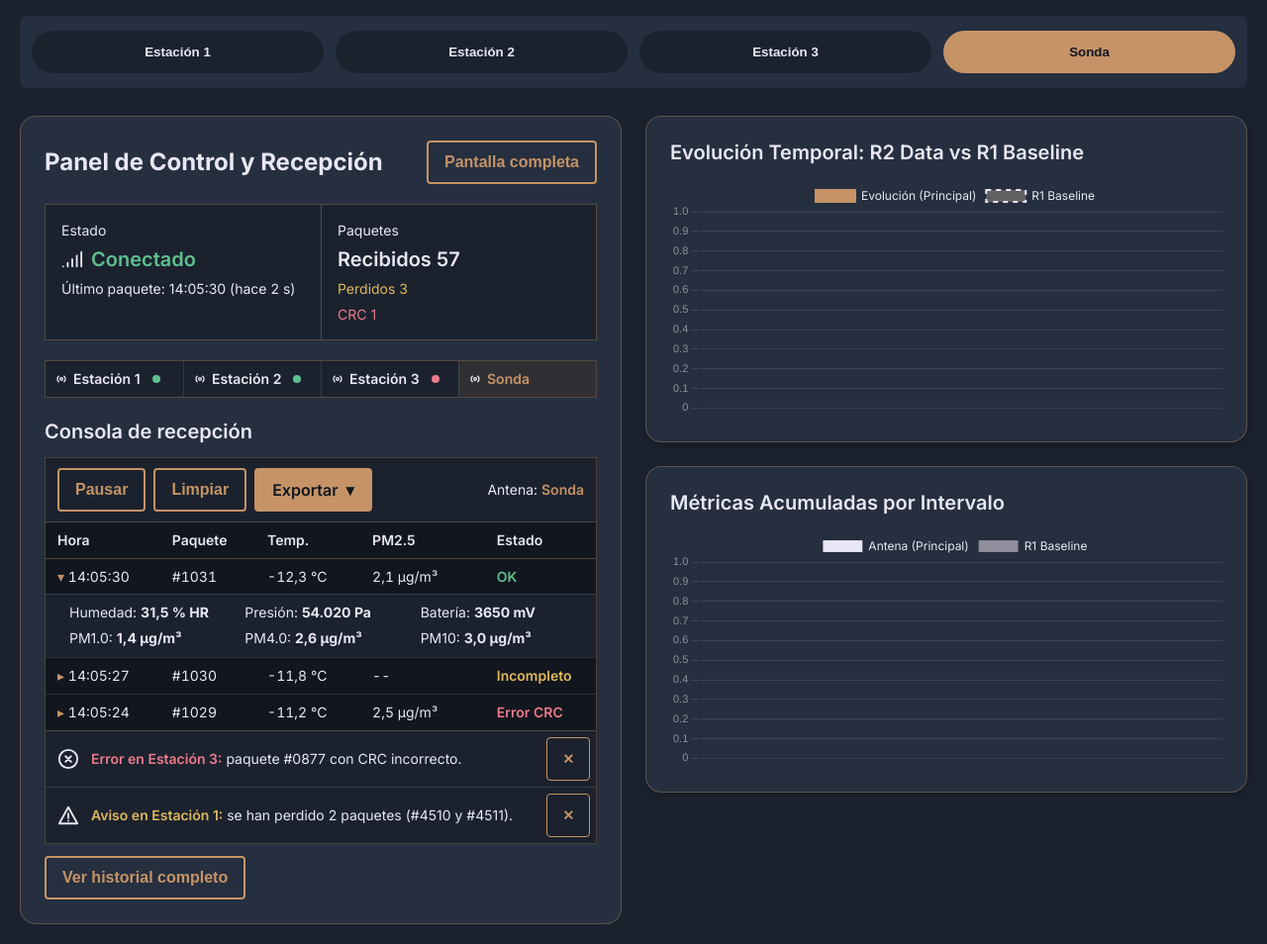
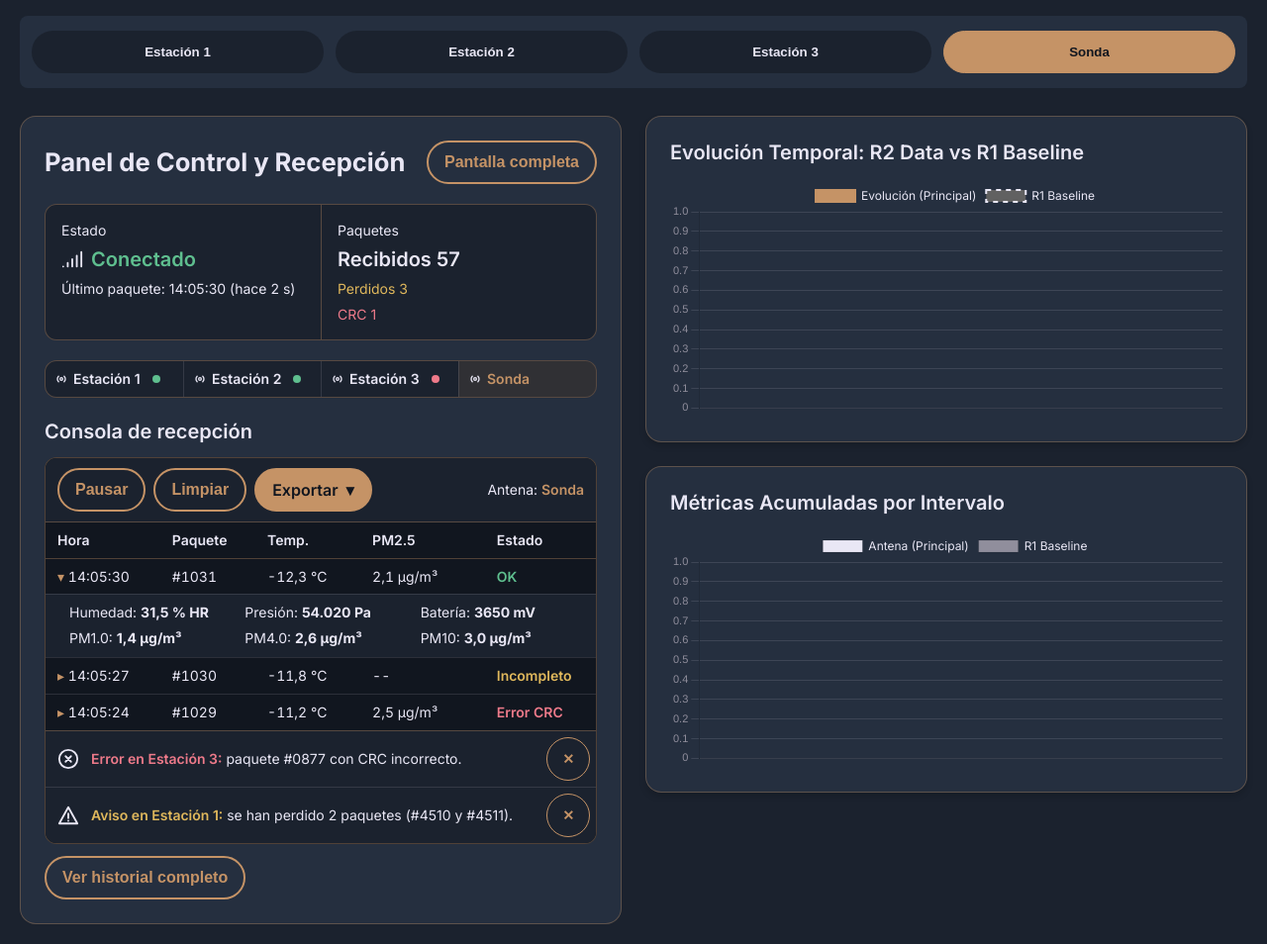
Before and after one commit to aagagu1/Proyecto-Zenith, a PHP site: page / in a window 1280 px wide. Shown: the part 113-1067 px from the top of the page at 99% size. Run offline with PHP 8.4, Linux system fonts and the light colour scheme.

Commit message:
Adapta botones y tarjetas interiores a guia de estilos

```diff
--- a/styles.css
+++ b/styles.css
@@ -256,7 +256,7 @@ nav {
 }
 
 .panel h2 {
-    font-size: 150%;
+    font-size: 160%;
     font-weight: 700;
 }
 
@@ -296,10 +296,18 @@ nav {
 
 .estado-barra,
 .nodos-barra,
+.fila-detalle,
 .barra-acciones,
-.fila-detalle,
 .avisos {
     background: var(--bg);
+}
+
+.barra-acciones {
+    border-radius: 11px 11px 0 0;
+}
+
+.avisos {
+    border-radius: 0 0 11px 11px;
 }
 
 .consola-caja {
@@ -311,6 +319,12 @@ nav {
 .consola-caja,
 .desplegable ul {
     border: var(--borde);
+    border-radius: 12px;
+}
+
+.estado-barra,
+.nodos-barra {
+    overflow: hidden;
 }
 
 .desplegable ul {
@@ -371,7 +385,7 @@ nav {
     background: transparent;
     color: var(--accent);
     border: 2px solid var(--accent);
-    border-radius: 4px;
+    border-radius: 999px;
     font-size: 100%;
     cursor: pointer;
 }
@@ -382,9 +396,13 @@ nav {
 }
 
 .btn:hover {
+    background: rgba(197, 147, 102, 0.15);
+}
+
+.btn-primario:hover {
     background: var(--accent-hover);
     border-color: var(--accent-hover);
-    color: var(--text);
+    color: #fff;
 }
 
 .btn-cerrar {
```
